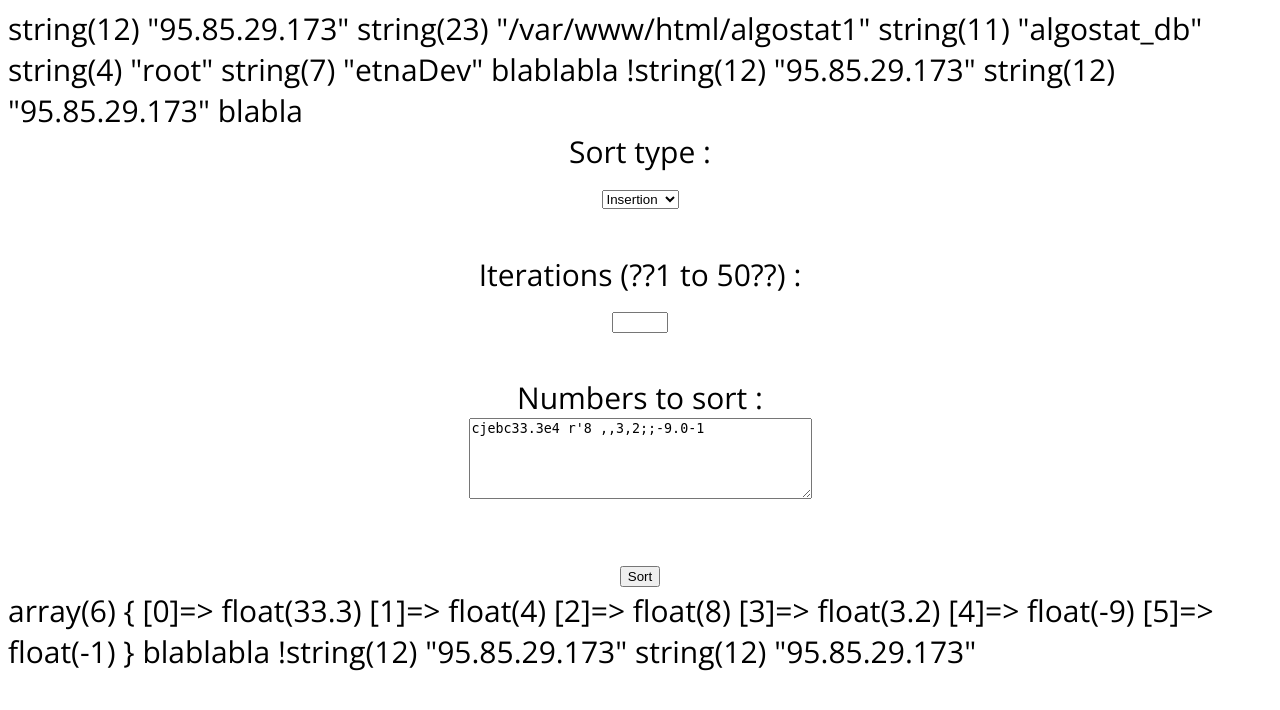
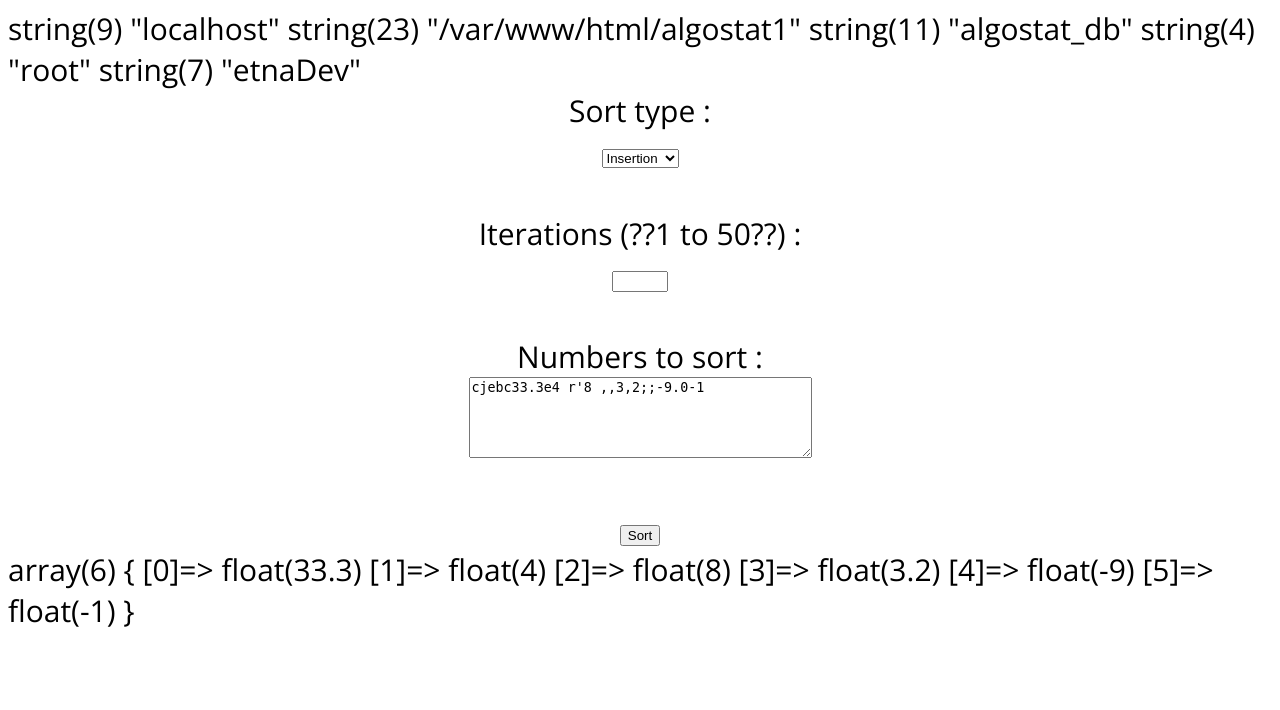
Before and after one commit to JulienDERONGS/ETNA_AlgoStat1, a PHP site: page / in a window 1280 px wide. Shown: the top 710 px of the page. Run offline with PHP 8.4, Linux system fonts and the light colour scheme; data that the repository does not hold is empty.

Commit message:
DB access FIXED + finally working DB class

```diff
--- a/include/Config.php
+++ b/include/Config.php
@@ -5,7 +5,7 @@
 class                       Config extends SingletonFactory
 {
   private static            $path = "/var/www/html/algostat1";
-  private static            $ip = "95.85.29.173";
+  private static            $ip = "localhost";
   private static            $dbname ="algostat_db";
   private static            $username = "root";
   private static            $password = "etnaDev";
--- a/include/DB.php
+++ b/include/DB.php
@@ -8,26 +8,15 @@ class             DB extends SingletonFactory
   private static  $isConnected = false;
   private static  $conn = NULL;
 
-  function test()
-  {
-    echo("blabla</br>");
-  }
-
   function        connect()
   {
-    //
-echo "blablabla !";
     $config = Config::getInstance();
-          var_dump($config->getIP());
-          //
     if (!static::$isConnected)
     {
       try
       {
         $config = Config::getInstance();
-        /// DEBUG
-        var_dump($config->getIP());
-        $conn = new PDO("mysql:host=". $this->ip .";dbname=". $this->dbname, $this->username, $this->password);
+        $conn = new PDO("mysql:host=". $config->getIP() .";port=8889;dbname=". $config->getDBname(), $config->getUsername(), $config->getPassword());
         // Set the PDO error mode to exception
         $conn->setAttribute(PDO::ATTR_ERRMODE, PDO::ERRMODE_EXCEPTION);
         static::$conn = $conn;
--- a/index.php
+++ b/index.php
@@ -10,6 +10,7 @@
       require_once "include/Autoloader.php";
       $autoloader = new Autoloader();
       $config = Config::getInstance();
+      $db = DB::getInstance();
       /////////////// DEBUG
       var_dump($config->getIP());
       var_dump($config->getPath());
@@ -17,11 +18,6 @@
       var_dump($config->getUsername());
       var_dump($config->getPassword());
       ///////////////
-      $db = DB::getInstance();
-      $db->connect(); //DEBUG
-      $db->test();
-      //var_dump($db->());
-      //var_dump($config->getIP());
     ?>
   </head>
 
```
